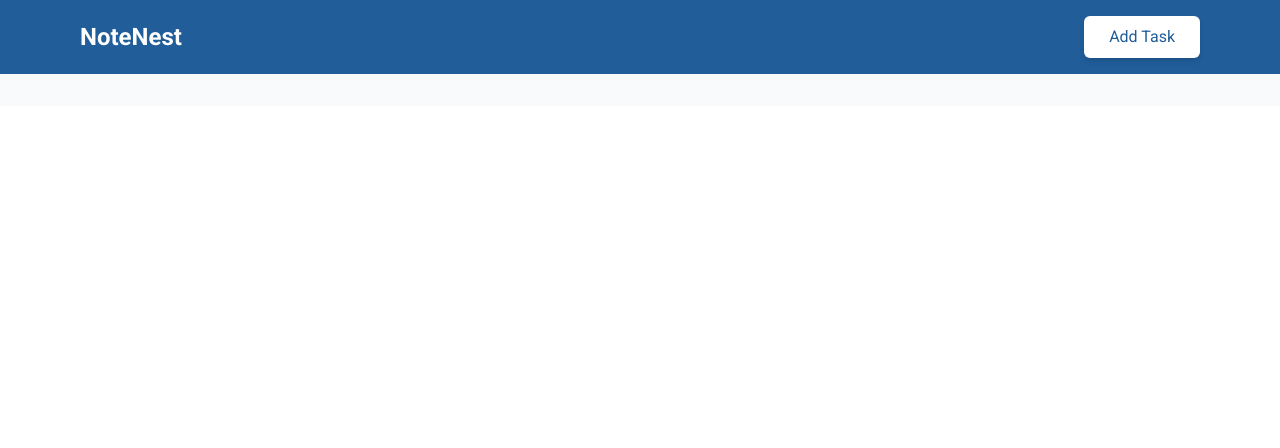
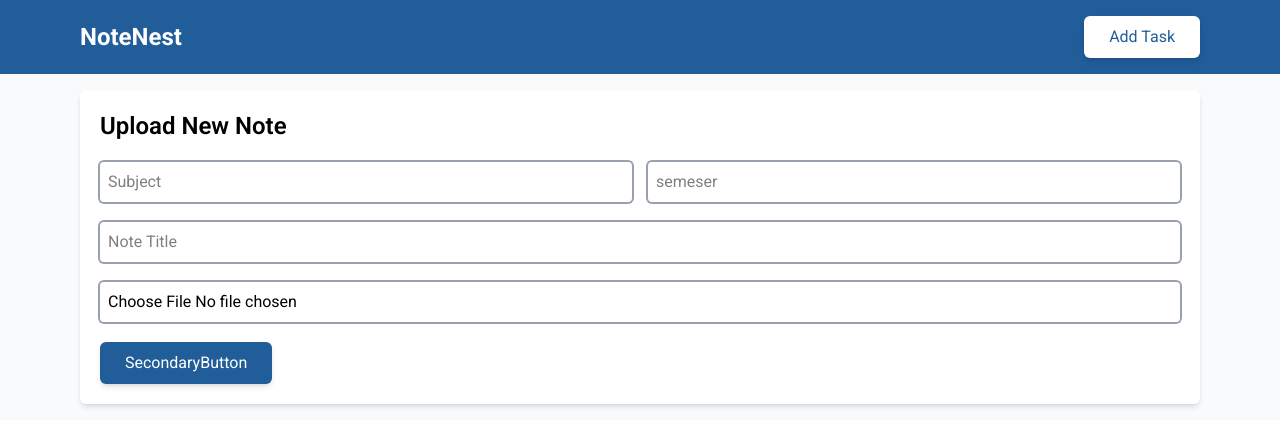
Before and after one commit to paldentitung/NoteNest, a React (Vite) app in the folder frontend/: page / in a window 1280 px wide. Shown: the top 448 px of the page. Built offline with nearby package versions, Linux system fonts and the light colour scheme.

Commit message:
added the upload form

```diff
--- a/frontend/Components/SecondaryButton.jsx
+++ b/frontend/Components/SecondaryButton.jsx
@@ -1,7 +1,14 @@
 import React from "react";
 
 const SecondaryButton = () => {
-  return <div>SecondaryButton</div>;
+  return (
+    <div
+      className="px-6 py-2 border border-transparent shadow-md  rounded-md bg-(--mainColor) text-white
+     transition-all duration-300 hover:cursor-pointer hover:text-(--mainColor) hover:bg-white active:bg-(--mainColor) active:text-white"
+    >
+      SecondaryButton
+    </div>
+  );
 };
 
 export default SecondaryButton;
--- a/frontend/Components/UploadNote.jsx
+++ b/frontend/Components/UploadNote.jsx
@@ -1,7 +1,48 @@
 import React from "react";
-
+import MainButton from "./MainButton";
+import SecondaryButton from "./SecondaryButton";
 const UploadNote = () => {
-  return <div>UploadNote</div>;
+  return (
+    <section className="bg-white p-5 rounded-md shadow-md flex flex-col space-y-5 ">
+      <h className="text-2xl font-semibold">Upload New Note</h>
+      <form className="flex flex-col gap-5">
+        <div className="flex gap-4 ">
+          {/* subject */}
+          <div className="flex-1">
+            <input
+              placeholder="Subject"
+              className=" p-2 rounded w-full outline-0 border-0 ring-2 ring-gray-400 transition-all duration-300 focus:ring-(--mainColor)
+              "
+            />
+          </div>
+          {/* semester */}
+          <div className="flex-1">
+            <input
+              type="number"
+              placeholder="semeser"
+              className=" p-2 rounded w-full outline-0 border-0 ring-2 ring-gray-400 transition-all duration-300 focus:ring-(--mainColor)"
+            />
+          </div>
+        </div>
+        <div>
+          <input
+            type="text"
+            placeholder="Note Title"
+            className=" p-2 rounded w-full outline-0 border-0 ring-2 ring-gray-400 transition-all duration-300 focus:ring-(--mainColor)"
+          />
+        </div>
+        <div>
+          <input
+            type="file"
+            className=" p-2 rounded w-full outline-0 border-0 ring-2 ring-gray-400 transition-all duration-300 focus:ring-(--mainColor)"
+          />
+        </div>
+        <div className="flex">
+          <SecondaryButton />
+        </div>
+      </form>
+    </section>
+  );
 };
 
 export default UploadNote;
--- a/frontend/src/App.jsx
+++ b/frontend/src/App.jsx
@@ -1,10 +1,13 @@
 import React from "react";
 import Header from "../Components/Header";
+import UploadNote from "../Components/UploadNote";
 const App = () => {
   return (
     <div className="bg-gray-50">
       <Header />
-      <div className="w-full max-w-6xl mx-auto p-4"></div>
+      <div className="w-full max-w-6xl mx-auto p-4">
+        <UploadNote />
+      </div>
     </div>
   );
 };
```
